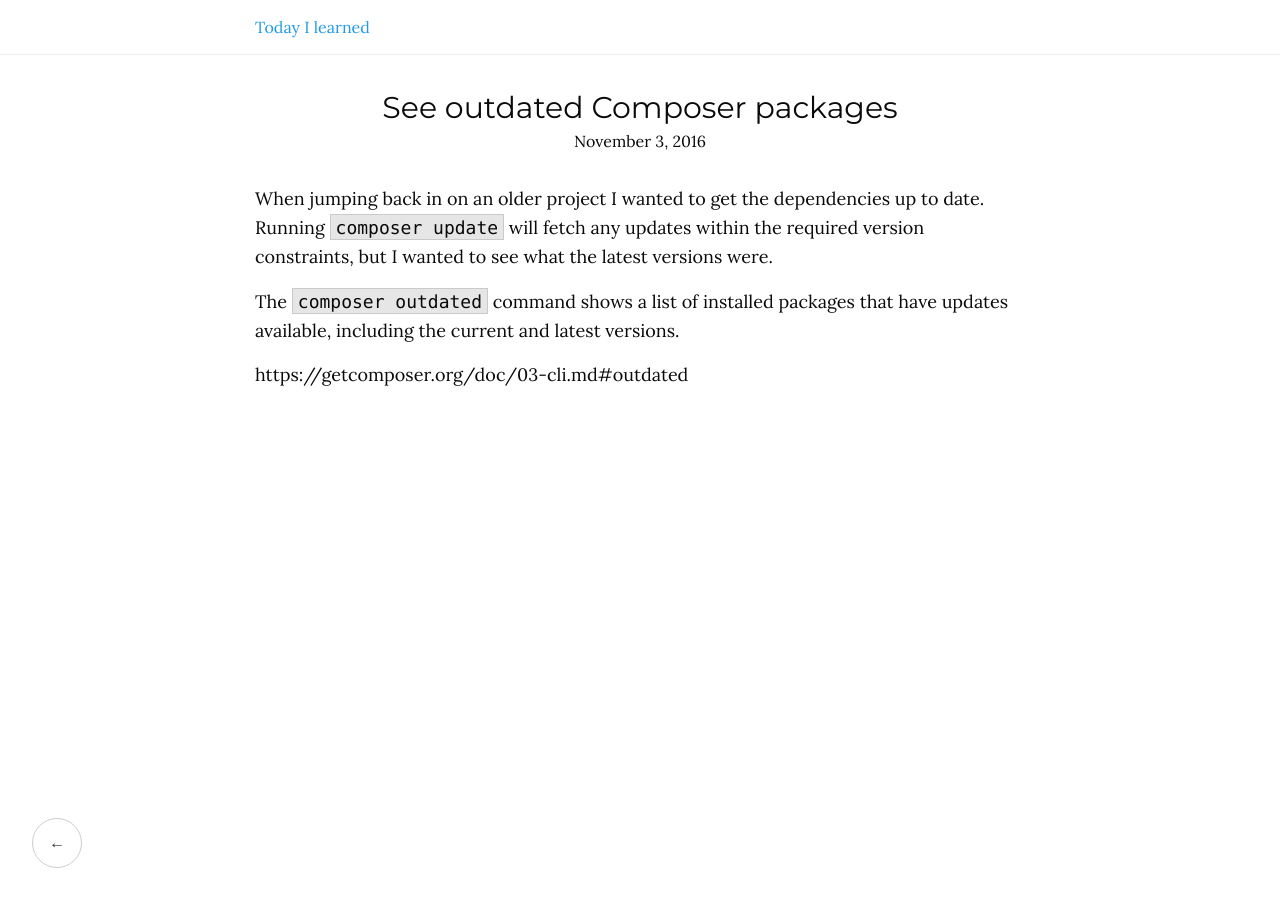
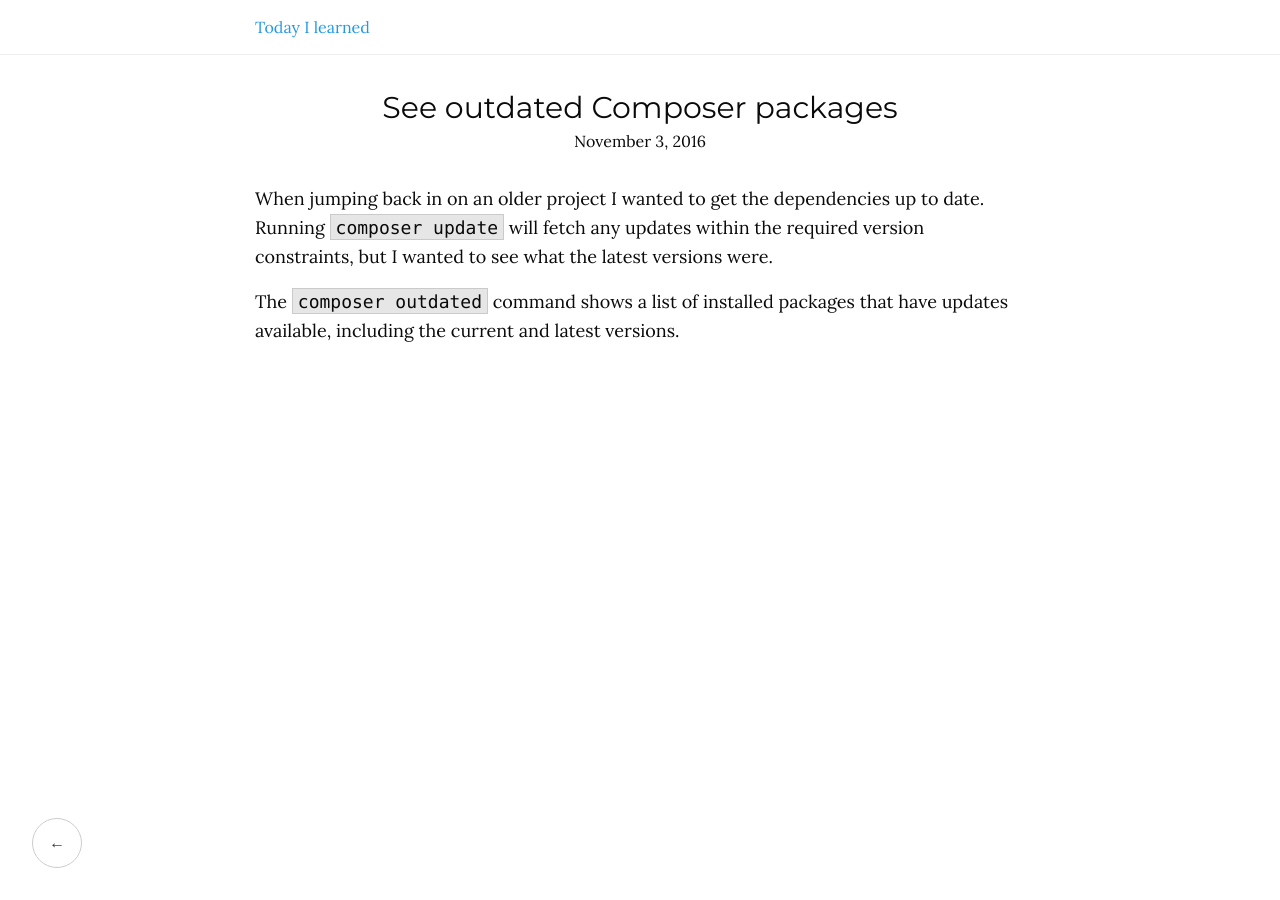
Before and after one commit to tompedals/til, a Jekyll site: the page built from _posts/2016-11-03-composer-outdated.md, in a window 1280 px wide. Built offline with Jekyll 4.4.1, drawn with Linux system fonts in a browser that asks for light colours.

Commit message:
Add a link to the Composer docs.

```diff
--- a/_posts/2016-11-03-composer-outdated.md
+++ b/_posts/2016-11-03-composer-outdated.md
@@ -6,6 +6,4 @@
 ---
 When jumping back in on an older project I wanted to get the dependencies up to date. Running `composer update` will fetch any updates within the required version constraints, but I wanted to see what the latest versions were.
 
-The `composer outdated` command shows a list of installed packages that have updates available, including the current and latest versions.
-
-https://getcomposer.org/doc/03-cli.md#outdated
+The [`composer outdated`](https://getcomposer.org/doc/03-cli.md#outdated) command shows a list of installed packages that have updates available, including the current and latest versions.
```
